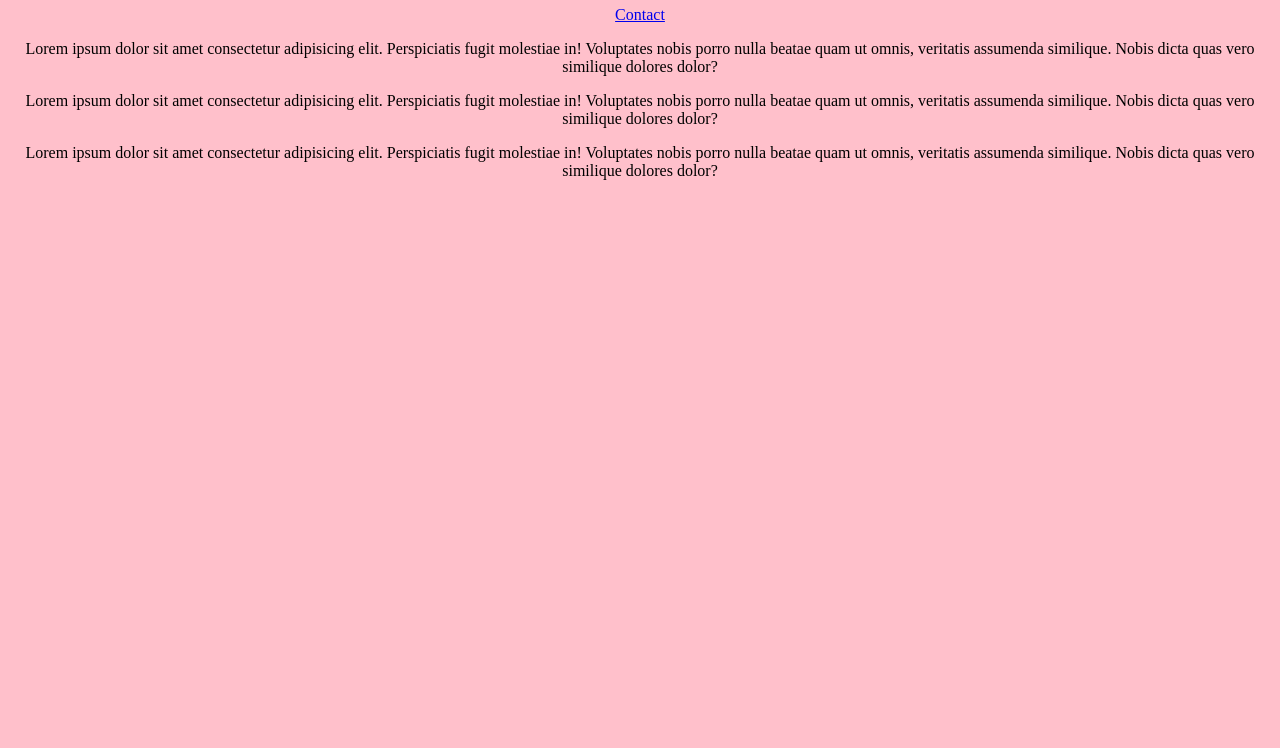
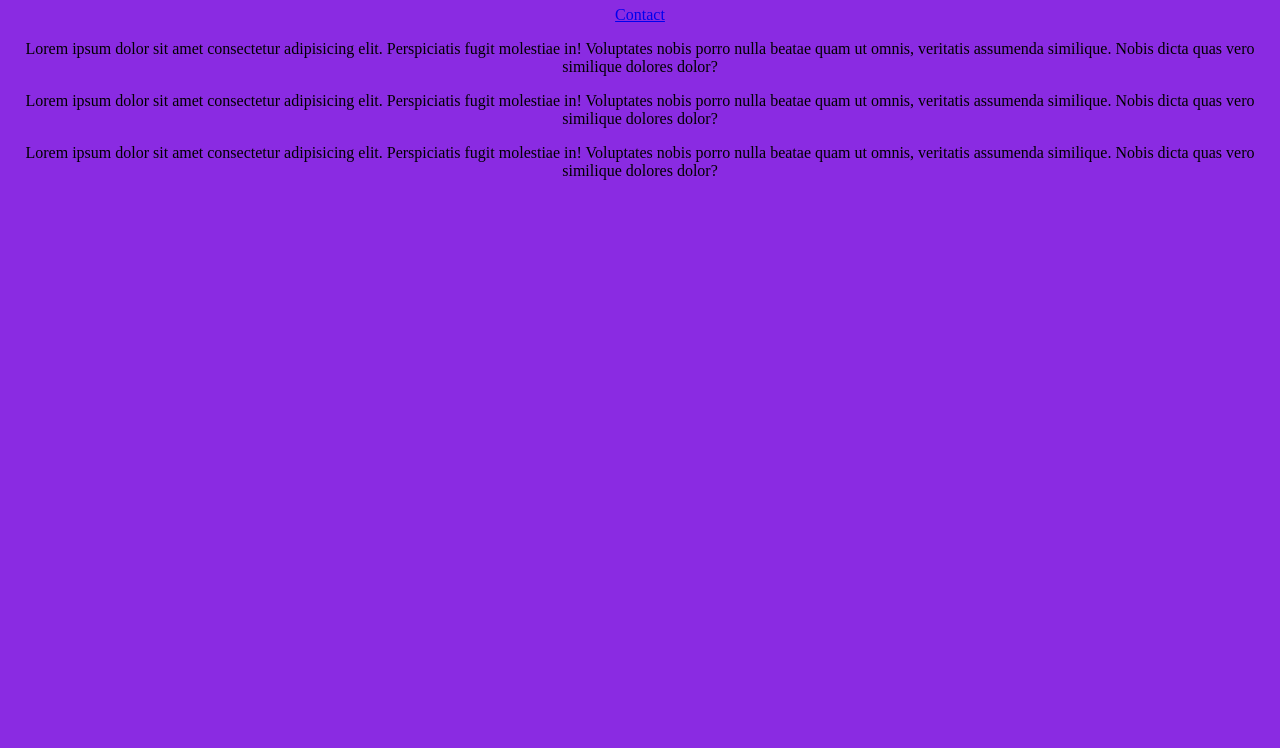
Before and after one commit to Reycko/github-pages-test, a plain HTML site: page index.html in a window 1280 px wide. Shown: the part 52-800 px from the top of the page. Drawn offline with Linux system fonts and the light colour scheme.

Commit message:
pink hurts my eyes

```diff
--- a/styles.css
+++ b/styles.css
@@ -1,5 +1,5 @@
 body {
     margin: 0;
-    background: pink;
+    background: blueviolet;
     text-align: center;
 }
```
